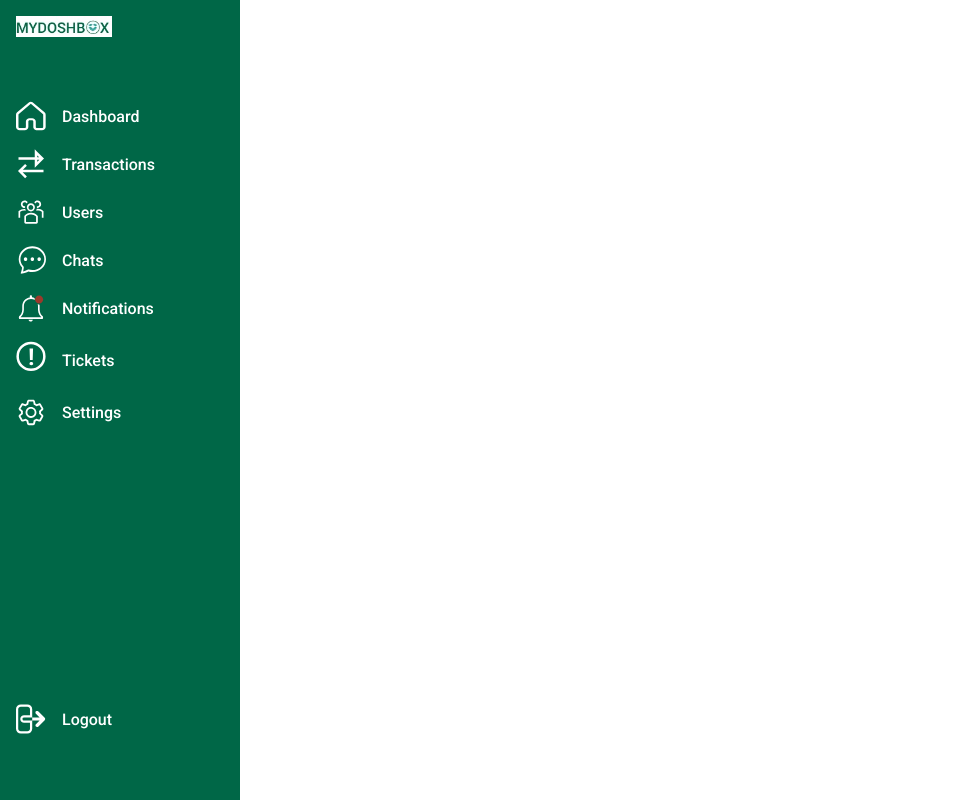
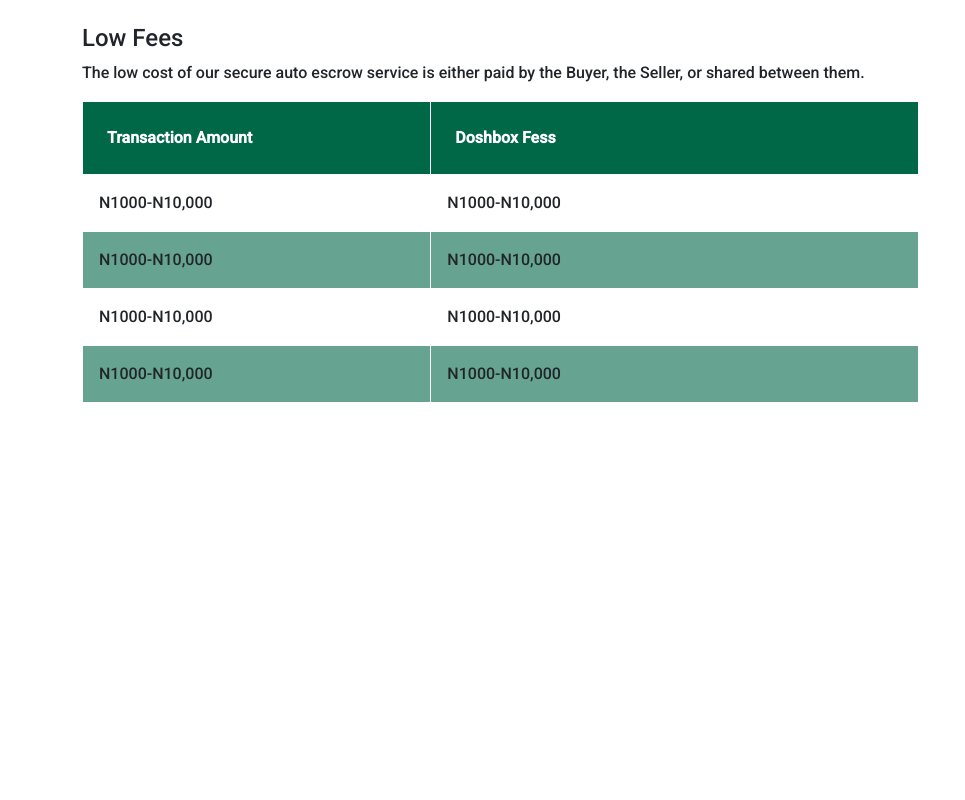
Before and after one commit to myDoshBox/myDoshBoxApp, a React (Create React App) app: page / in a window 1280 px wide. Shown: the whole page, without its empty margins (0-965 px from the left). Built offline with nearby package versions, Linux system fonts and the light colour scheme.

Commit message:
Merging PricingTable

```diff
--- a/src/App.js
+++ b/src/App.js
@@ -1,13 +1,9 @@
-// import Tablecomponents from "./components/TableComponents/PricingTable";
-// import FooterComponents from "./components/FooterComponents";
-import { AdminSidenav } from "./components/NavbarComponents/SideNavbar";
+import Tablecomponents from "./components/TableComponents/PricingTable";
 
 function App() {
   return (
     <div>
-      {/* <Tablecomponents /> */}
-      {/* <FooterComponents /> */}
-      <AdminSidenav />
+      <Tablecomponents />
     </div>
   );
 }
--- a/src/appStyles/style.css
+++ b/src/appStyles/style.css
@@ -600,4 +600,12 @@ body::-webkit-scrollbar {
 .BgColor {
   background-color: #006747;
 }
+
+.BgColor {
+  background-color: #006747;
+}
+
+.TableRowColor {
+  background-color: #66a491;
+}
 /*# sourceMappingURL=style.css.map */
--- a/src/appStyles/style.scss
+++ b/src/appStyles/style.scss
@@ -8,3 +8,4 @@
 @use "./componentsStyles/navbarStyles";
 // @use "./componentsStyles/notificationStyles";
 @use "./componentsStyles/footerStyles";
+@use "./componentsStyles/tableStyles";
```
Also changed, not shown: src/appStyles/style.min.css, 2 other files (tests, documents, lock files or other folders).
